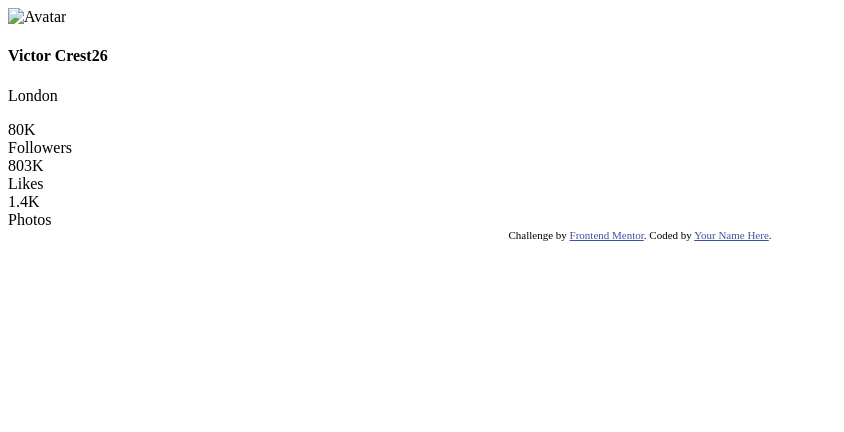
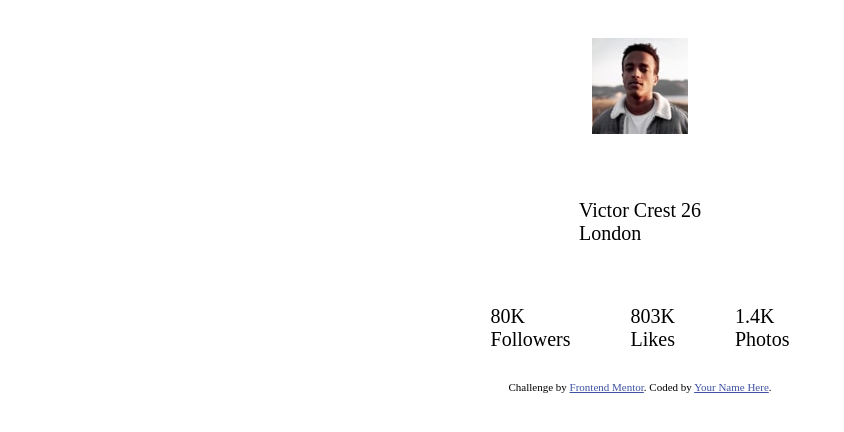
Before and after one commit to readwalkerchang/frontendmenter_Profile-card-component, a plain HTML site: page index.html in a window 1280 px wide. Shown: the whole page, without its empty margins (0-844 px from the left). Drawn offline with Linux system fonts and the light colour scheme.

Commit message:
feat: organize layout with flexbox

```diff
--- a/index.html
+++ b/index.html
@@ -5,8 +5,8 @@
   <meta name="viewport" content="width=device-width, initial-scale=1.0"> <!-- displays site properly based on user's device -->
 
   <link rel="icon" type="image/png" sizes="32x32" href="./images/favicon-32x32.png">
-
-  <title>Frontend Mentor | Profile card component</title>
+  <link rel = "stylesheet" href = "style.css">
+  <title> Frontend Mentor | Profile card component </title>
 
   <!-- Feel free to remove these styles or customise in your own stylesheet 👍 -->
   <style>
@@ -15,27 +15,30 @@
   </style>
 </head>
 <body>
+  <div class="flex-container-card">
+    <div class="avatar"><img src="images/image-victor.jpg" alt="Avatar" style="width:100%"></div>
+  </div>
+  <div class="flex-container-card">
+    <div class="flex-container-element">
+      <div>Victor Crest <span>26</span></div>
+      <div>London</div>
+    </div>
+  </div>
+  <div class="flex-container-card">
 
-  <div class="card">
-    <img src="img_avatar.png" alt="Avatar" style="width:100%">
-    <div class="container">
-      <h4>Victor Crest<span>26</span> </h4>
-      <p>London</p>
-    </div>
-    <div class="flex-container">
+
+    <div class="flex-container-element">
       <div>80K</div>
       <div>Followers</div>
     </div>
-    <div class="flex-container">
+    <div class="flex-container-element">
       <div>803K</div>
       <div>Likes</div>
     </div>
-    <div class="flex-container">
+    <div class="flex-container-element">
       <div>1.4K</div>
       <div>Photos</div>
     </div>
-
-
 
   </div>
 
--- /dev/null
+++ b/style.css
@@ -0,0 +1,26 @@
+.flex-container-avatar{
+    display: flex;
+    justify-content: center;
+    flex-direction: column;
+}
+
+ .flex-container-card{
+     display: flex;
+     justify-content: center;
+     flex-direction: row;
+ }
+
+ .flex-container-element{
+    display: flex;
+    flex-direction: column;
+}
+
+.flex-container-card > div {
+    margin: 10px;
+    padding: 20px;
+    font-size: 20px;
+  }
+
+.avatar{
+    /*justify-content: center;*/
+}
```
Also changed, not shown: 1 other file.
